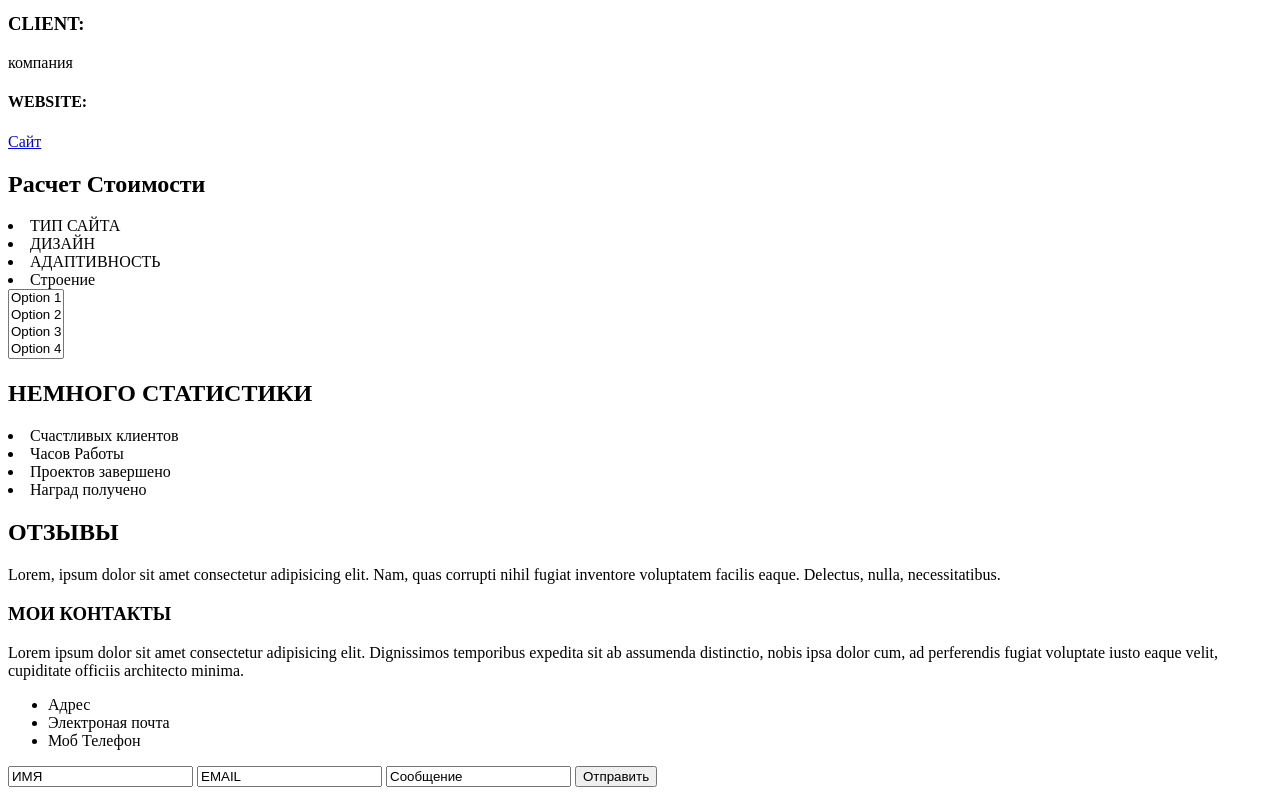
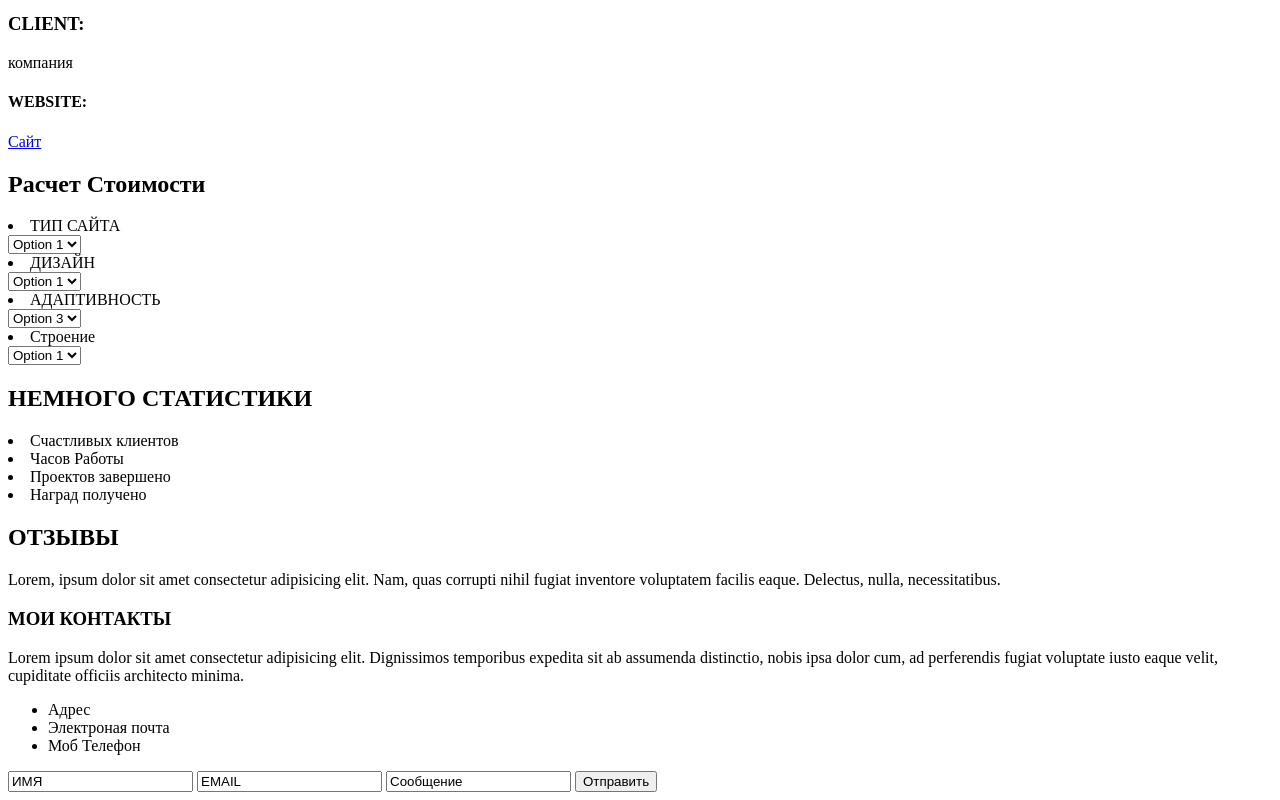
Before and after one commit to Rikos-dev24/Rikos-dev24.github.io, a plain HTML site: page src/index.html in a window 1280 px wide. Shown: the part 829-1629 px from the top of the page. Drawn offline with Linux system fonts and the light colour scheme.

Commit message:
Add files via upload

```diff
--- a/src/index.html
+++ b/src/index.html
@@ -66,11 +66,31 @@
             <div class="menu 2"></div>
 			<h2>Расчет Стоимости</h2>
 			<li>ТИП САЙТА</li>
+			<select name="Tip" id="Tip">
+				<option value="Opt1">Option 1</option>
+				<option value="Opt2">Option 2</option>
+
+				</select>
+
 			<li>ДИЗАЙН</li>
+			<select name="Diz" id="Duz">
+				<option value="Opt1">Option 1</option>
+				<option value="Opt2">Option 2</option>
+
+			</select>
+
 			<li>АДАПТИВНОСТЬ</li>
+			<select name="Adp" id="Adp">
+				<option value="Opt3">Option 3</option>
+				<option value="Opt3">Option 4</option>
+
+
+			</select>
+
+
 			<li>Строение</li>
 
-			<select name="menu2" id="menu2" multiple>
+			<select name="menu2" id="menu2">
 				<option value="Opt1">Option 1</option>
 				<option value="Opt2">Option 2</option>
 				<option value="Opt3">Option 3</option>
```
